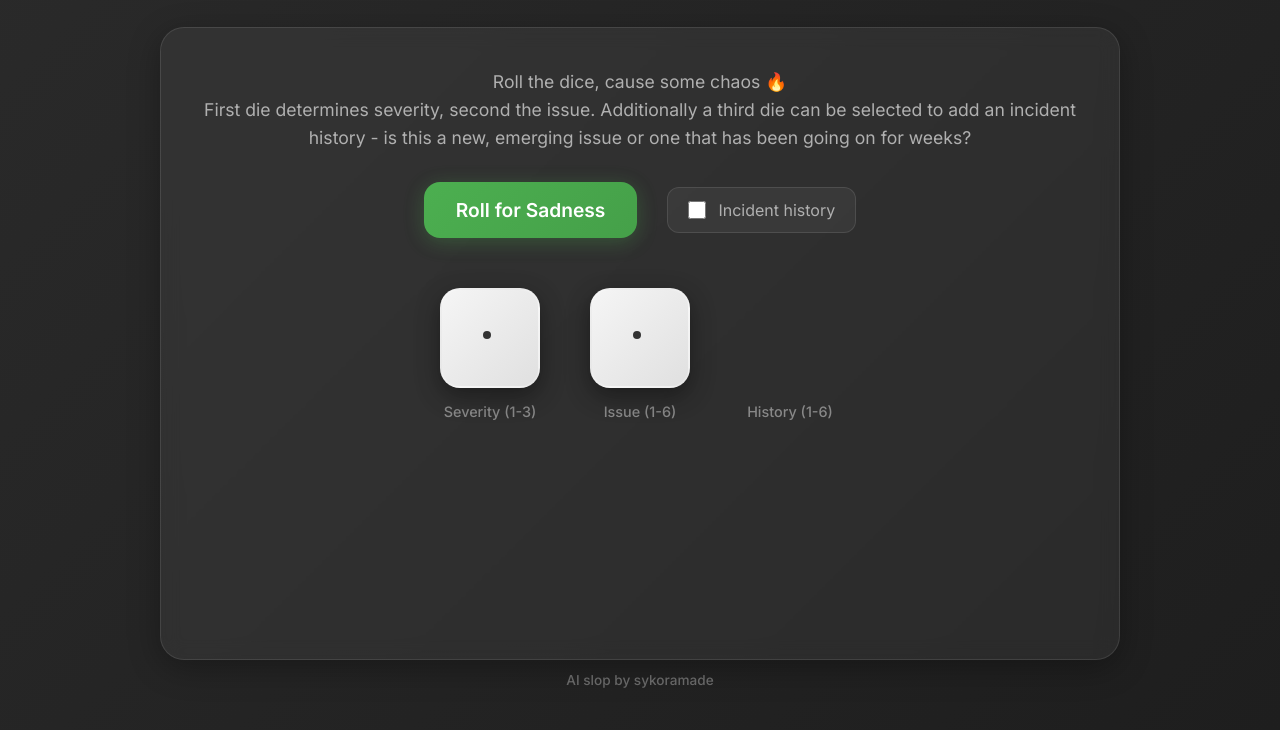
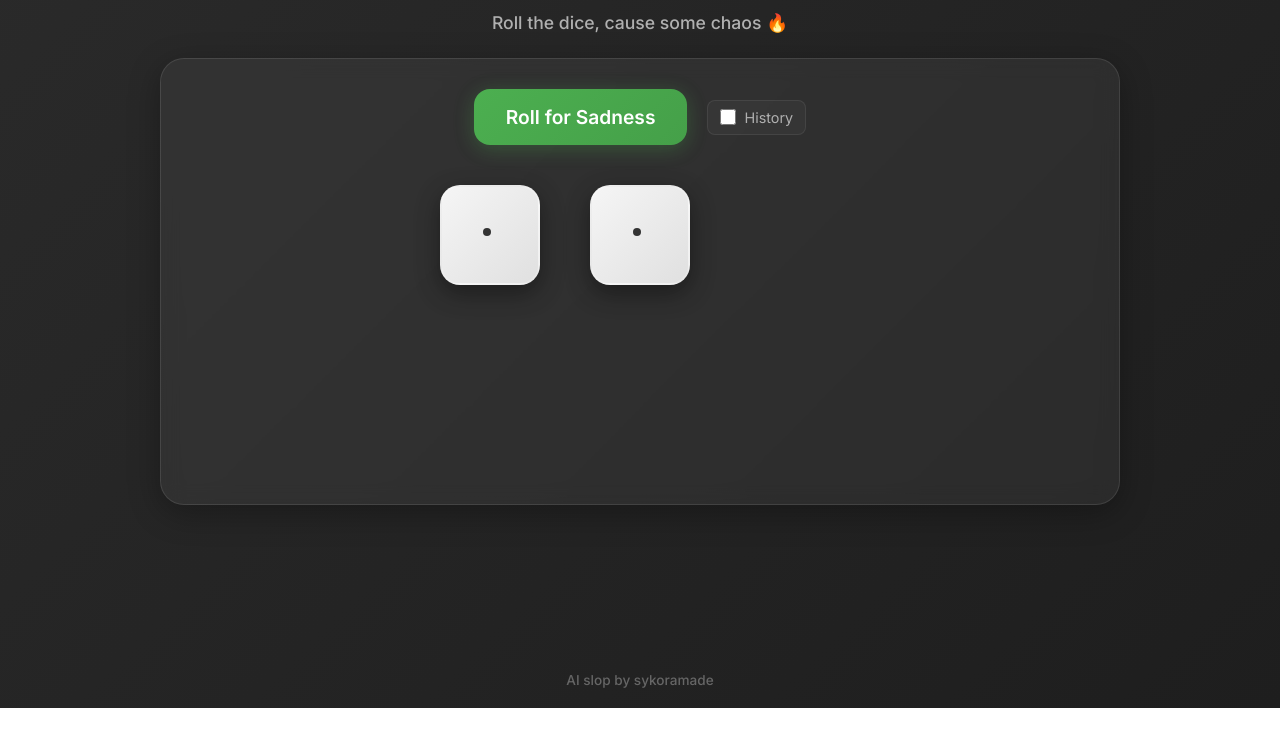
Before and after one commit to sykoramade/incidentdice, a plain HTML site: page index.html in a window 1280 px wide. Shown: the part 92-822 px from the top of the page. After the commit the page ends 800 px from the top, so only its background shows below. Drawn offline with Linux system fonts and the light colour scheme.

```diff
--- a/index.html
+++ b/index.html
@@ -31,34 +31,41 @@
         .title {
             font-size: 2.5rem;
             font-weight: 700;
-            margin-bottom: 30px;
+            margin-bottom: 15px;
             color: #ffffff;
             text-shadow: 0 2px 4px rgba(0, 0, 0, 0.3);
+        }
+
+        .subtitle {
+            font-size: 1.1rem;
+            margin-bottom: 25px;
+            color: #b0b0b0;
+            font-weight: 500;
         }
 
         .main-card {
             background: rgba(255, 255, 255, 0.05);
             backdrop-filter: blur(10px);
             border-radius: 24px;
-            padding: 40px;
+            padding: 30px;
             margin-bottom: 30px;
             border: 1px solid rgba(255, 255, 255, 0.1);
             box-shadow: 0 8px 32px rgba(0, 0, 0, 0.3);
         }
 
         .description {
-            font-size: 1.1rem;
-            margin-bottom: 30px;
+            font-size: 1.0rem;
+            margin-bottom: 25px;
             color: #b0b0b0;
-            line-height: 1.6;
+            line-height: 1.5;
         }
 
         .roll-section {
-            margin-bottom: 40px;
+            margin-bottom: 35px;
             display: flex;
             justify-content: center;
             align-items: center;
-            gap: 30px;
+            gap: 20px;
             flex-wrap: wrap;
         }
 
@@ -88,18 +95,18 @@
         .checkbox-container {
             display: flex;
             align-items: center;
-            gap: 12px;
+            gap: 8px;
             color: #b0b0b0;
-            font-size: 1rem;
-            background: rgba(255, 255, 255, 0.05);
-            padding: 12px 20px;
-            border-radius: 12px;
-            border: 1px solid rgba(255, 255, 255, 0.1);
+            font-size: 0.9rem;
+            background: rgba(255, 255, 255, 0.03);
+            padding: 8px 12px;
+            border-radius: 8px;
+            border: 1px solid rgba(255, 255, 255, 0.08);
         }
 
         .checkbox-container input[type="checkbox"] {
-            width: 18px;
-            height: 18px;
+            width: 16px;
+            height: 16px;
             accent-color: #4CAF50;
         }
 
@@ -107,7 +114,7 @@
             display: flex;
             justify-content: center;
             gap: 50px;
-            margin: 50px 0;
+            margin: 40px 0;
             flex-wrap: wrap;
         }
 
@@ -115,7 +122,6 @@
             display: flex;
             flex-direction: column;
             align-items: center;
-            gap: 15px;
         }
 
         .die {
@@ -276,18 +282,14 @@
 <body>
     <div class="container">
         <h1 class="title">Incident Trauma Simulator</h1>
+        <div class="subtitle">Roll the dice, cause some chaos 🔥</div>
 
         <div class="main-card">
-            <div class="description">
-                Roll the dice, cause some chaos 🔥<br>
-                First die determines severity, second the issue. Additionally a third die can be selected to add an incident history - is this a new, emerging issue or one that has been going on for weeks?
-            </div>
-
             <div class="roll-section">
                 <button class="roll-button" onclick="rollDice()">Roll for Sadness</button>
                 <div class="checkbox-container">
                     <input type="checkbox" id="historyCheckbox" onchange="toggleThirdDie()">
-                    <label for="historyCheckbox">Incident history</label>
+                    <label for="historyCheckbox">History</label>
                 </div>
             </div>
 
@@ -296,19 +298,16 @@
                     <div class="die" id="die1">
                         <div class="die-dots" id="dots1"></div>
                     </div>
-                    <div class="die-label">Severity (1-3)</div>
                 </div>
                 <div class="die-wrapper">
                     <div class="die" id="die2">
                         <div class="die-dots" id="dots2"></div>
                     </div>
-                    <div class="die-label">Issue (1-6)</div>
                 </div>
                 <div class="die-wrapper">
                     <div class="die third-die" id="die3">
                         <div class="die-dots" id="dots3"></div>
                     </div>
-                    <div class="die-label">History (1-6)</div>
                 </div>
             </div>
 
@@ -318,11 +317,11 @@
                     <p id="severityText">Click roll to begin</p>
                 </div>
                 <div class="result-card" id="issueCard">
-                    <h3>Issue & Description</h3>
+                    <h3>Incident</h3>
                     <p id="issueText">Click roll to begin</p>
                 </div>
                 <div class="result-card" id="historyCard">
-                    <h3>Incident History</h3>
+                    <h3>History</h3>
                     <p id="historyText">Enable history and roll to begin</p>
                 </div>
             </div>
```
